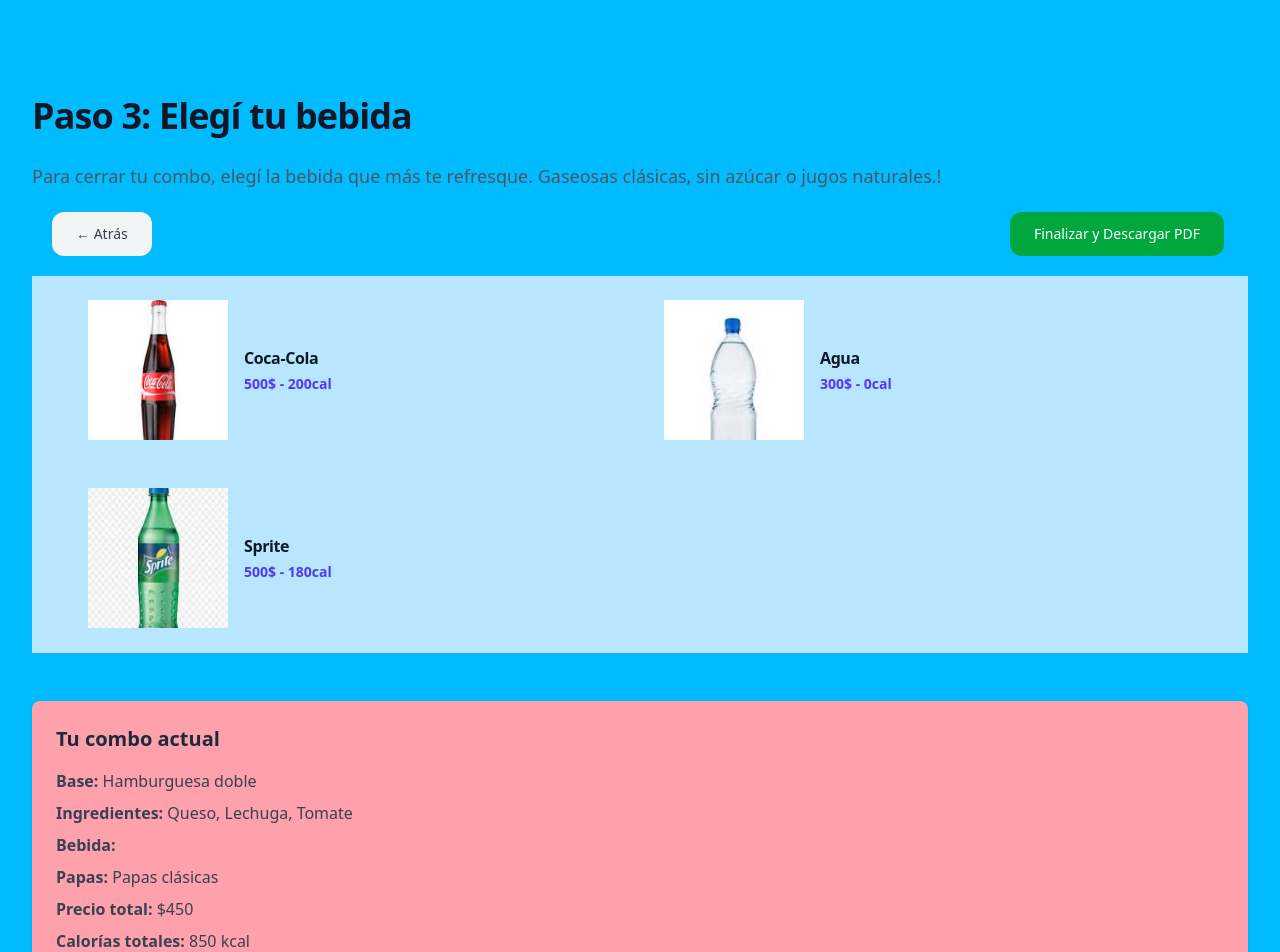
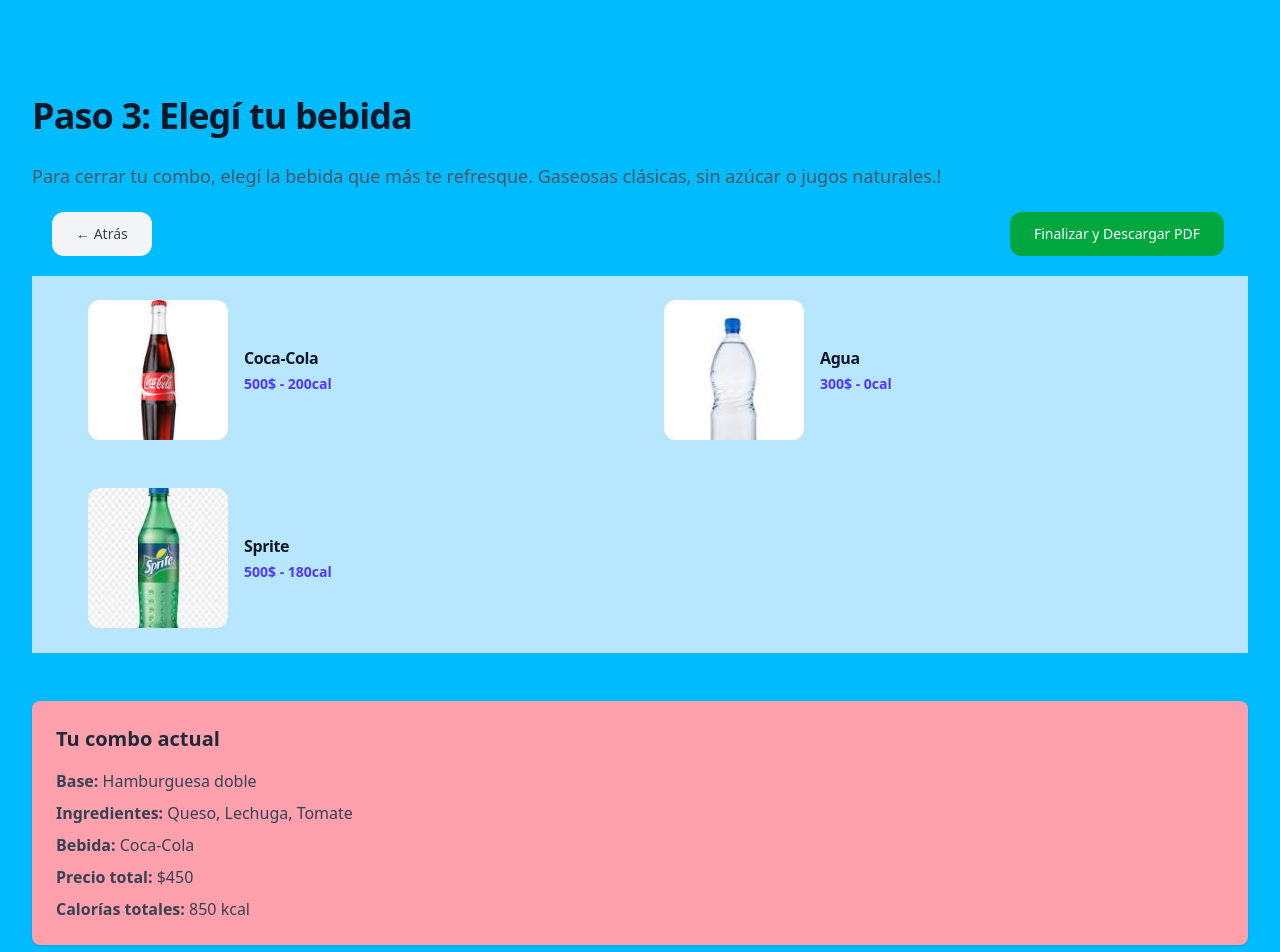
Before and after one commit to walter-castillo/AppArmatuCombo, a Next.js app: page /bebidas in a window 1280 px wide. Shown: the top 952 px of the page. Built offline with nearby package versions, Linux system fonts and the light colour scheme.

Commit message:
agregue hover a imagenes

```diff
--- a/components/Bases.jsx
+++ b/components/Bases.jsx
@@ -2,7 +2,7 @@
 import { useSelector } from 'react-redux';
 
 const Bases = () => {
-      const bases = useSelector((state) => state.combo.bases);
+  const bases = useSelector((state) => state.combo.bases);
 
   const handleSelect = (id) => {
     // setSelectedBaseId(id);
--- a/components/ComboPreview.jsx
+++ b/components/ComboPreview.jsx
@@ -24,11 +24,7 @@
           </li>
           <li>
             <span className="font-semibold">Bebida:</span>{" "}
-            {comboSeleccionado.drinks}
-          </li>
-          <li>
-            <span className="font-semibold">Papas:</span>{" "}
-            {comboSeleccionado.papas}
+            {comboSeleccionado.drink}
           </li>
           <li>
             <span className="font-semibold">Precio total:</span> $450
--- a/components/Drinks.jsx
+++ b/components/Drinks.jsx
@@ -3,15 +3,24 @@
 
 const Drinks = () => {
   const drinks = useSelector((state) => state.combo.drinks);
-  console.log(drinks);
+
+  const handleSelect = (id) => {
+    // setSelectedBaseId(id);
+    console.log("drinks seleccionada:", id);
+  };
   return (
     <div>
       <ul role="list" className="grid  sm:grid-cols-2  xl:grid-cols-2">
         {drinks.map((drink) => (
           <li key={drink.id} className="m-6">
             <div className="flex items-center">
-              <img src={drink.image} alt={drink.name} className="size-35" />
-              <div className='ml-4'>
+              <img
+                src={drink.image}
+                alt={drink.name}
+                className="size-35 rounded-xl transition-transform duration-200 ease-in-out hover:scale-115 hover:shadow-lg"
+                onClick={() => handleSelect(drink.id)}
+              />
+              <div className="ml-4">
                 <h3 className="text-base/7 font-semibold tracking-tight text-gray-900">
                   {drink.name}
                 </h3>
--- a/components/FinalizarButton.jsx
+++ b/components/FinalizarButton.jsx
@@ -1,13 +1,11 @@
 "use client";
 import jsPDF from "jspdf";
 import { useRouter } from "next/navigation";
+import { useSelector } from "react-redux";
 
 const FinalizarButton = () => {
-  const combo = {
-    base: "Double Patty",
-    ingredientes: ["Queso extra", "Lechuga", "Tomate", "Salsa BBQ"],
-    bebida: "Fanta Naranja",
-  };
+  const comboSeleccionado = useSelector((state) => state.combo.selectedCombo);
+  console.log(comboSeleccionado);
 
   const router = useRouter();
 
@@ -18,9 +16,13 @@
     doc.text("Resumen de tu combo", 10, 20);
 
     doc.setFontSize(12);
-    doc.text(`Hamburguesa: ${combo.base}`, 10, 40);
-    doc.text(`Ingredientes: ${combo.ingredientes.join(", ")}`, 10, 50);
-    doc.text(`Bebida: ${combo.bebida}`, 10, 60);
+    doc.text(`Hamburguesa: ${comboSeleccionado.base}`, 10, 40);
+    doc.text(
+      `Ingredientes: ${comboSeleccionado.ingredients.join(", ")}`,
+      10,
+      50
+    );
+    doc.text(`Bebida: ${comboSeleccionado.drink}`, 10, 60);
 
     doc.save("combo-resumen.pdf");
 
--- a/components/Ingredients.jsx
+++ b/components/Ingredients.jsx
@@ -3,7 +3,12 @@
 
 const Ingredients = () => {
   const ingredients = useSelector((state) => state.combo.ingredients);
-  console.log(ingredients);
+
+  const handleSelect = (id) => {
+    // setSelectedBaseId(id);
+    console.log("Ingredients seleccionada:", id);
+  };
+
   return (
     <div>
       <ul role="list" className="grid   sm:grid-cols-2  xl:grid-cols-2">
@@ -13,7 +18,8 @@
               <img
                 src={ingredient.image}
                 alt={ingredient.name}
-                className="size-35"
+                className="size-35 rounded-xl transition-transform duration-200 ease-in-out hover:scale-115 hover:shadow-lg"
+                onClick={() => handleSelect(ingredient.id)}
               />
               <div className="ml-4">
                 <h3 className="text-base/7 font-semibold tracking-tight text-gray-900">
--- a/store/slices/comboSlice.js
+++ b/store/slices/comboSlice.js
@@ -96,8 +96,7 @@
   selectedCombo: {
     base: "Hamburguesa doble",
     ingredients: ["Queso", "Lechuga", "Tomate"],
-    drink: "Coca-Cola",
-    papas: "Papas clásicas",
+    drink: "Coca-Cola"
   },
 };
 
@@ -107,8 +106,7 @@
   reducers: {
 
   seleccionarBase:(state, action)=>{
-    state
-  },
+    state.selectedCombo.base  },
 }
 })
 /*
```
